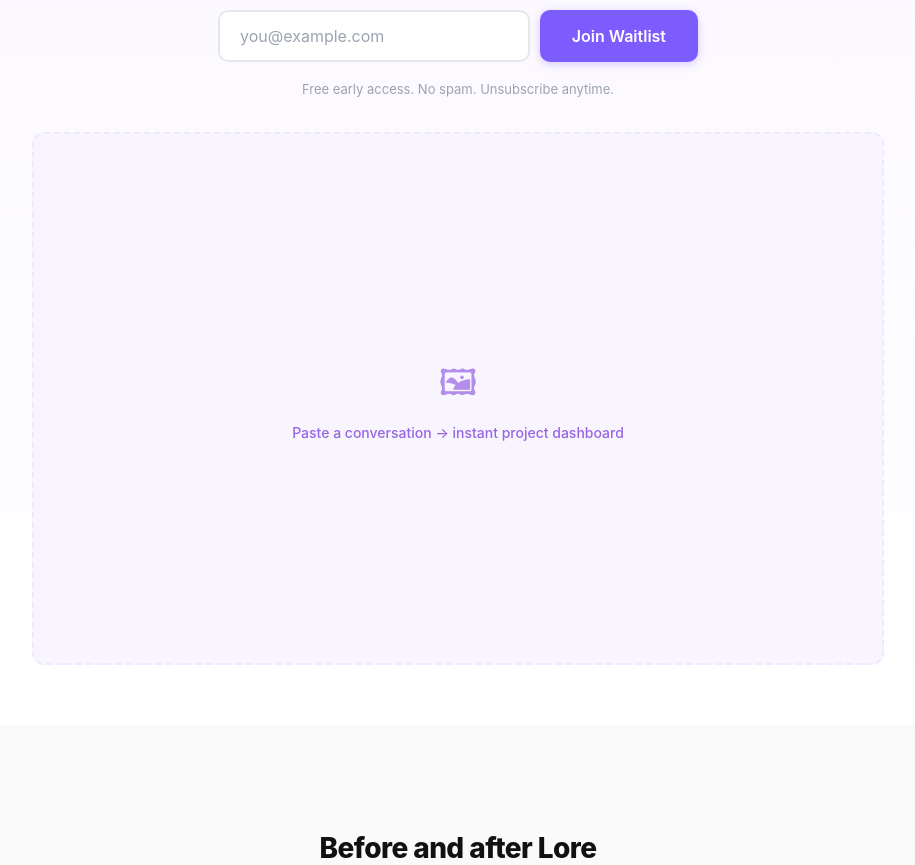
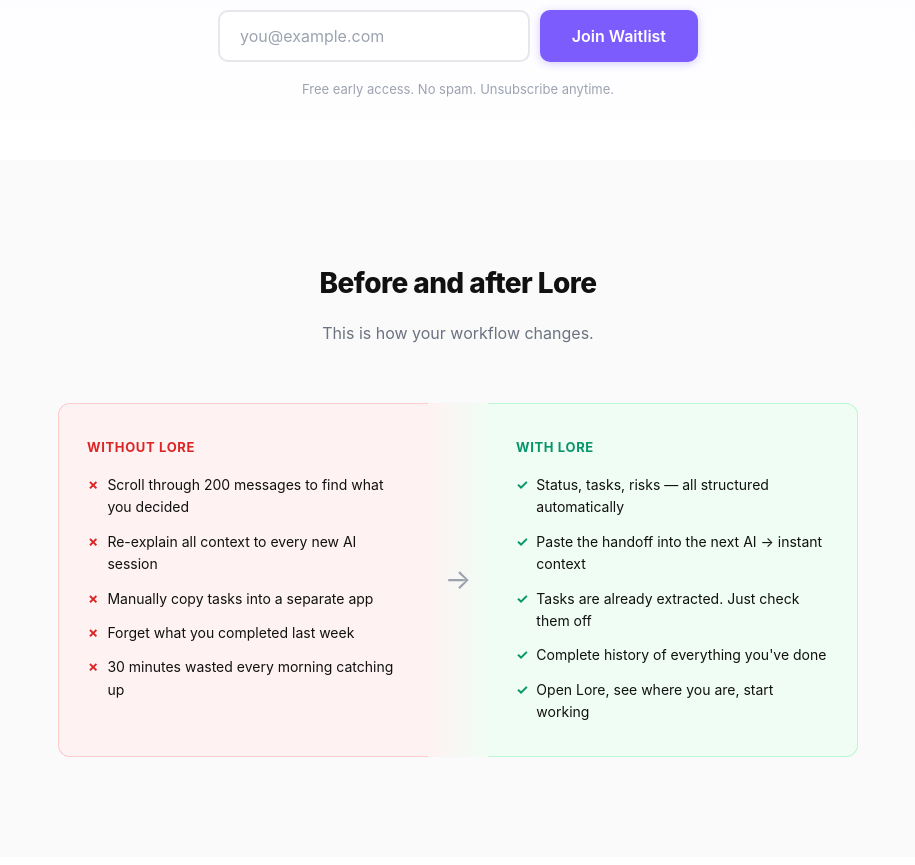
Before and after one commit to nao-lore/lore-lp, a plain HTML site: page index.html in a window 1280 px wide. Shown: the part 480-1345 px from the top of the page, without its empty margins (182-1097 px from the left). Drawn offline with Linux system fonts and the light colour scheme.

Commit message:
Remove screenshot placeholder

```diff
--- a/index.html
+++ b/index.html
@@ -222,14 +222,7 @@
       <div class="waitlist-success" id="waitlist-success" data-en="You're on the list! We'll notify you when Lore is ready." data-ja="登録完了！Loreの準備ができたらお知らせします。">You're on the list! We'll notify you when Lore is ready.</div>
     </div>
 
-    <!-- Hero screenshot -->
-    <div class="screenshot-wrap fade-in" style="margin-top: 32px;">
-      <div class="screenshot-placeholder">
-        <!-- TODO: Replace with <img src="screenshots/hero.png" alt="Lore app screenshot"> -->
-        <span class="ss-icon">&#x1F5BC;</span>
-        <span class="ss-label" data-en="Paste a conversation → instant project dashboard" data-ja="会話を貼る → プロジェクトダッシュボードが即座に完成">Paste a conversation &rarr; instant project dashboard</span>
-      </div>
-    </div>
+    <!-- TODO: Add app screenshot when available -->
   </div>
 </section>
 
```
